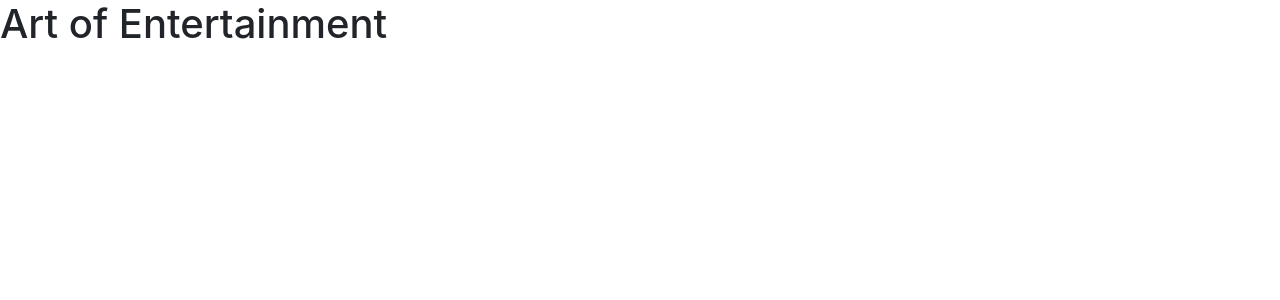
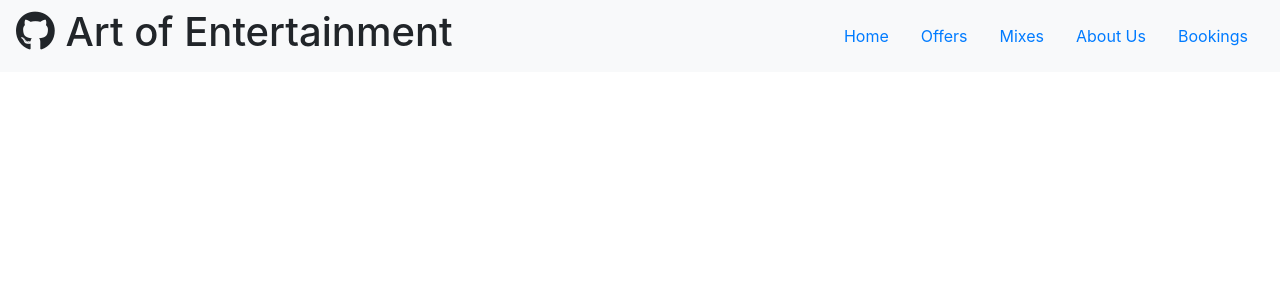
Before and after one commit to legendary85/aoe, a React (Create React App) app: page / in a window 1280 px wide. Shown: the top 300 px of the page. Built offline with nearby package versions, Linux system fonts and the light colour scheme.

Commit message:
basic navbar set up

```diff
--- a/src/App.js
+++ b/src/App.js
@@ -1,11 +1,11 @@
 import React from 'react';
-
+import Navbar from './components/layout/Navbar'
 import './App.css';
 
 function App() {
   return (
     <div>
-      <h1>Art of Entertainment</h1>
+      <Navbar />
     </div>
   );
 }
--- /dev/null
+++ b/src/components/layout/Navbar.js
@@ -0,0 +1,44 @@
+import React from 'react'
+import PropTypes from 'prop-types';
+// import { Link } from 'react-router-dom'
+
+const Navbar = ({ icon, title }) => {
+  return (
+    <nav className="navbar navbar-light bg-light">
+      <h1>
+        <i className={icon}></i> {title}
+      </h1>
+      <ul className="nav justify-content-end">
+        <li className="nav-item">
+          <a className="nav-link active" href="/">Home</a>
+        </li>
+        <li className="nav-item">
+          <a className="nav-link" href="/offers">Offers</a>
+        </li>
+        <li className="nav-item">
+          <a className="nav-link" href="/mixes">Mixes</a>
+        </li>
+        <li className="nav-item">
+          <a className="nav-link" href="/about">About Us</a>
+        </li>
+        <li className="nav-item">
+          <a className="nav-link" href="/bookings">Bookings</a>
+        </li>
+        {/* <li className="nav-item">
+          <a className="nav-link disabled" href="#" tabindex="-1" aria-disabled="true">Disabled</a>
+        </li> */}
+      </ul>
+    </nav>
+  )
+}
+Navbar.defaultProps = {
+  title: 'Art of Entertainment',
+  icon: 'fab fa-github'
+}
+
+Navbar.propTypes = {
+  title: PropTypes.string.isRequired,
+  icon: PropTypes.string.isRequired
+};
+
+export default Navbar
```
